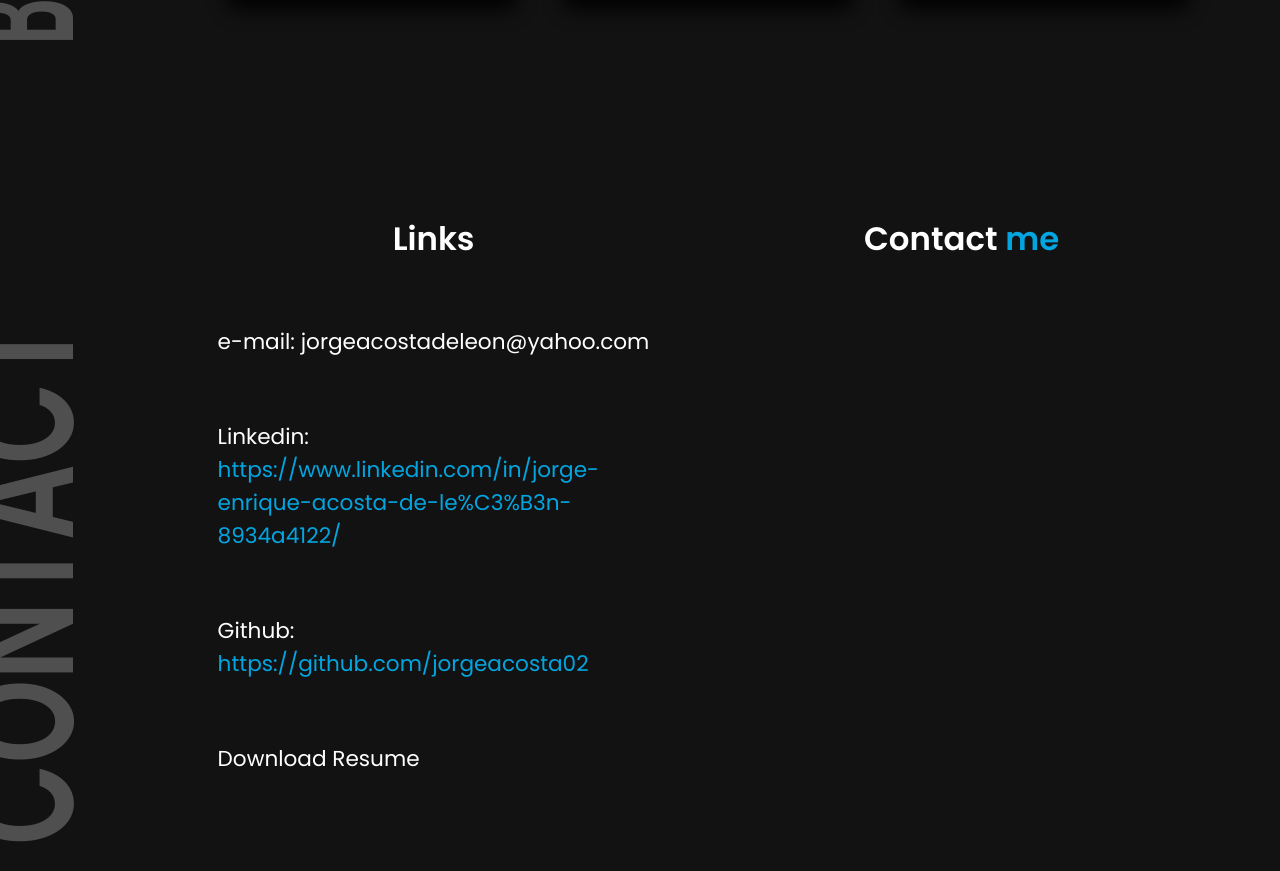
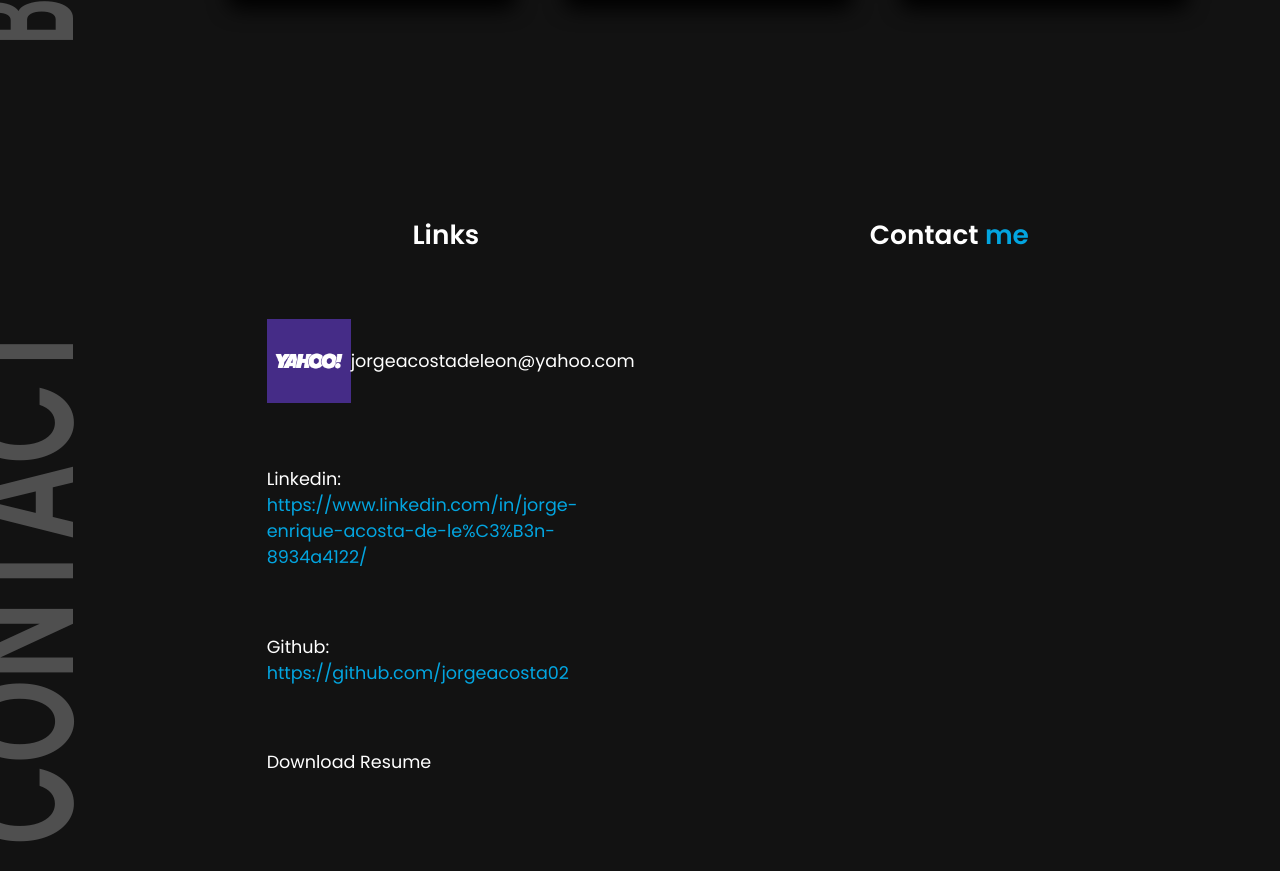
Before and after one commit to jorgeacosta02/Portfolio, a plain HTML site: page index.html in a window 1280 px wide. Shown: the part 3929-4800 px from the top of the page. Drawn offline with nearby package versions, Linux system fonts and the light colour scheme.

Commit message:
Styles in contact section

```diff
--- a/index.html
+++ b/index.html
@@ -129,10 +129,13 @@
             <h1 class="contact-h1">CONTACT</h1>
             <div class="div-contacts">
                 <div class="contact links">
-                <div class="link-title">
-                    <h2>Links</h2>
-                </div>
-                    <p>e-mail: jorgeacostadeleon@yahoo.com</p>
+                    <div class="link-title">
+                        <h2>Links</h2>
+                    </div>
+                    <div class="yahoo">
+                        <img src="/img/Yahoo.jpg" class="yahoo-img"/>
+                        <p> jorgeacostadeleon@yahoo.com</p>
+                    </div>
                     <p>Linkedin: <a href="https://www.linkedin.com/in/jorge-enrique-acosta-de-le%C3%B3n-8934a4122/">https://www.linkedin.com/in/jorge-enrique-acosta-de-le%C3%B3n-8934a4122/</a></p>
                     <p>Github: <a href="https://github.com/jorgeacosta02">https://github.com/jorgeacosta02</a></p>
                     <p>Download Resume</p>
--- a/styles.css
+++ b/styles.css
@@ -378,11 +378,11 @@ section{
     height: 77%;
     top: -60vh;
     left: 10vw;
-    font-size: 1.35rem;
+    font-size: 1.1rem;
 }
 .contact{
     height: 70vh;
-    width: 34vw;
+    width: 28vw;
     border-radius: 10px;
     text-align: center;
     box-sizing: border-box;
@@ -397,3 +397,14 @@ section{
 .link-title{
     text-align: center;
 }
+.yahoo-img{
+    height: 100%;
+    /* width: 10%; */
+}
+.yahoo{
+    height: 15%;
+    display: flex;
+    justify-content: space-between;
+    align-items: center;
+    /* background-color: red; */
+}
```
Also changed, not shown: img/GitHub-Mark.png (added), img/LinkedIn_icon.svg.png (added), img/Yahoo.jpg (added).
